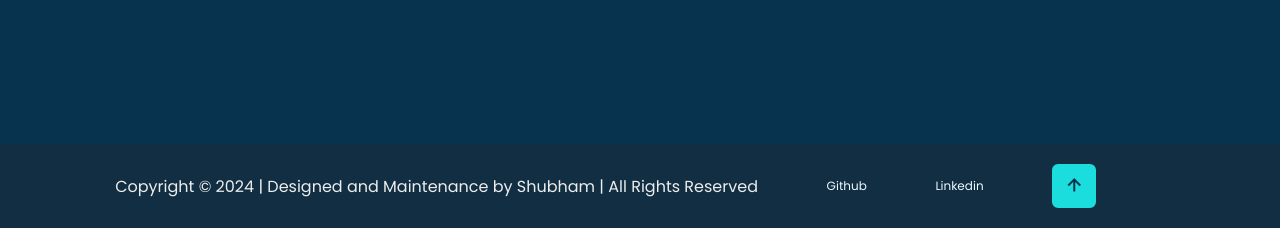
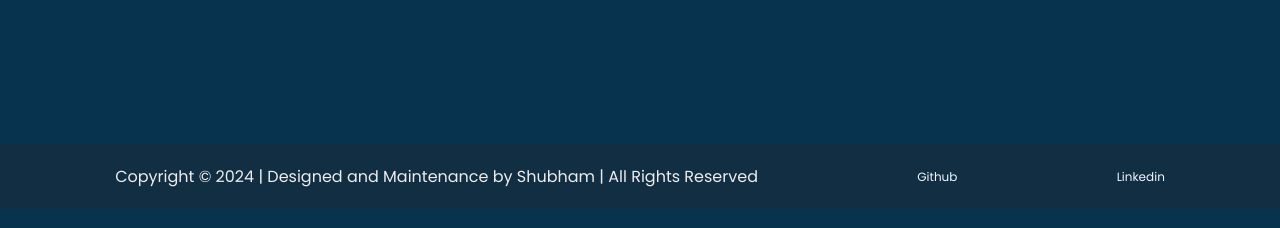
Before and after one commit to shubhammaji1/MY-Portfolio, a website: page MyPortfolio/index.html in a window 1280 px wide. Shown: the part 3962-4190 px from the top of the page. Drawn offline with nearby package versions, Linux system fonts and the light colour scheme.

Commit message:
Update index.html

```diff
--- a/MyPortfolio/index.html
+++ b/MyPortfolio/index.html
@@ -287,13 +287,6 @@
         </div>
         <a style="color: aliceblue; font-size:larger;"  href="https://github.com/shubhammaji1">Github</a>
         <a style="color: aliceblue; font-size:larger;"  href="https://www.linkedin.com/in/shubham-maji/">Linkedin</a>
-        <div class="footer-iconTop">
-
-            <a href="#"><i class='bx bx-up-arrow-alt'></i>
-
-
-            <span class="animate scroll" style="--i:3;"></span>
-        </div>
     </footer>
 
 
```
